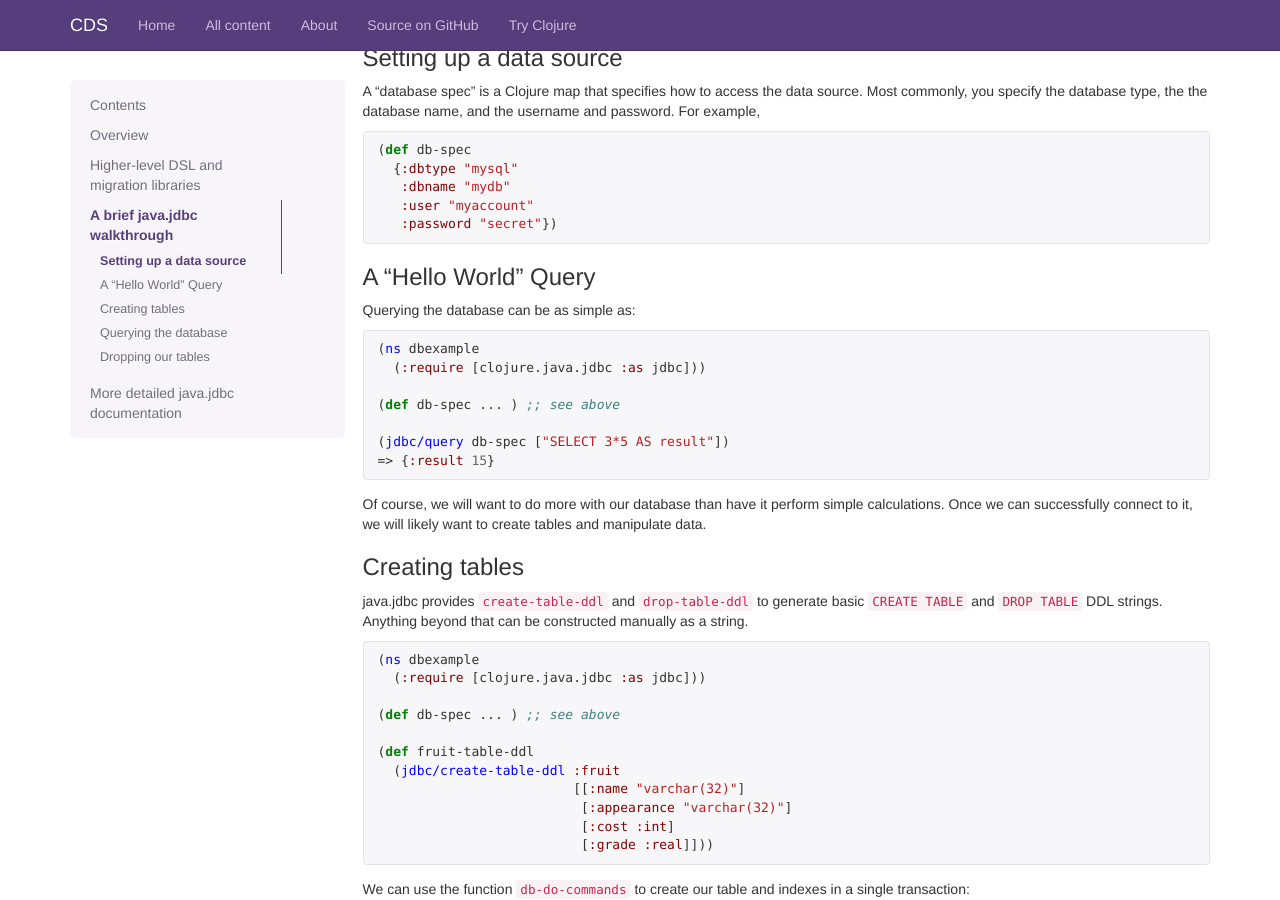
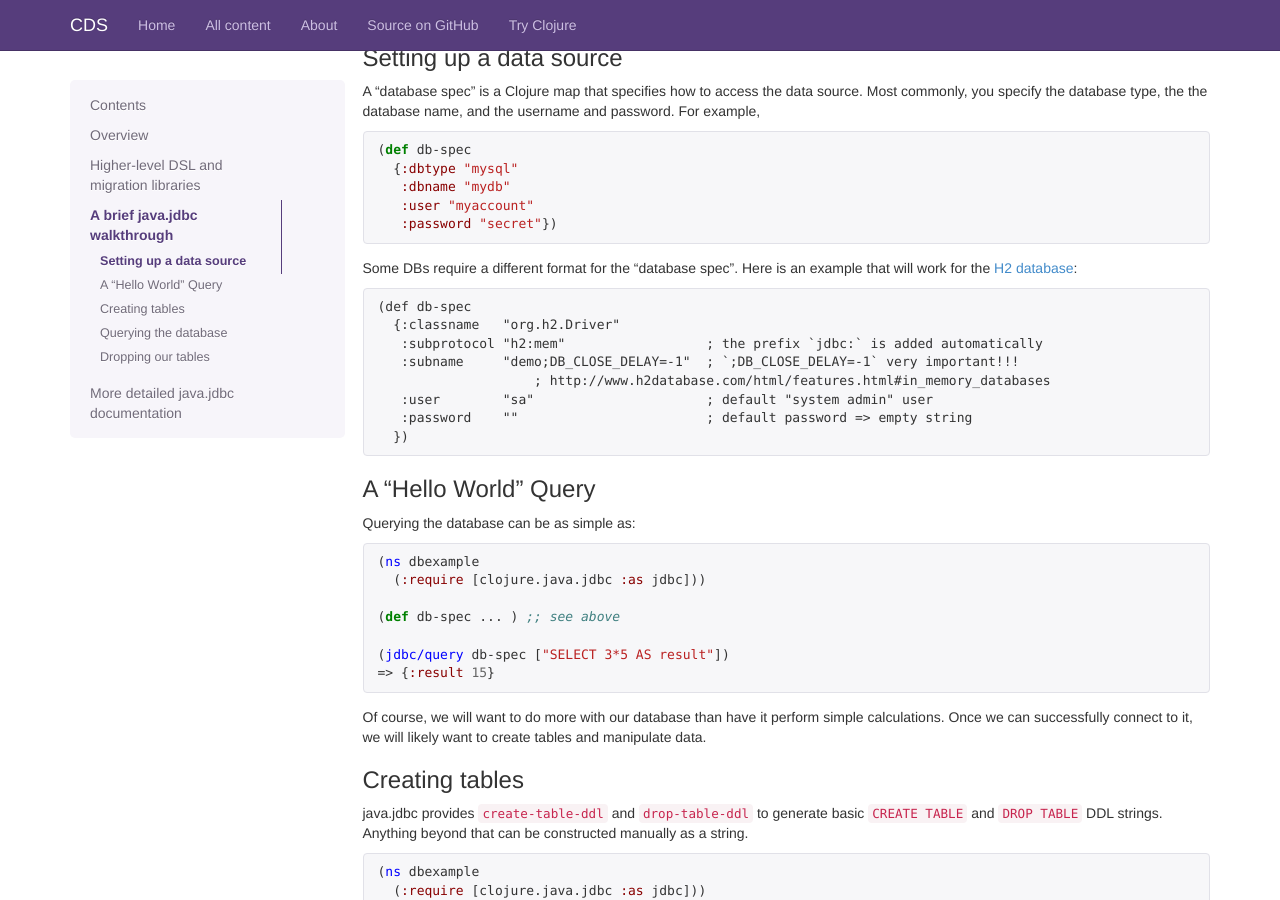
Before and after one commit to clojuredocs/guides, a Jekyll site: the page built from articles/ecosystem/java_jdbc/home.md, in a window 1280 px wide and 900 px high, scrolled down 1047 px. Built offline with Jekyll 4.4.1, drawn with Linux system fonts in a browser that asks for light colours; some web fonts are replaced; Markdown is read by kramdown in place of the engine named in the settings.

Commit message:
Add example of alternate db-spec syntax.
Using an in-memory DB for H2 doesn't work for the newer `dbtype` syntax. An example of the older syntax will help users be aware of alternatives.

````diff
--- a/articles/ecosystem/java_jdbc/home.md
+++ b/articles/ecosystem/java_jdbc/home.md
@@ -68,6 +68,20 @@ and the username and password. For example,
    :dbname "mydb"
    :user "myaccount"
    :password "secret"})
+```
+
+Some DBs require a different format for the "database spec".  Here is an example that will
+work for the [H2 database](http://www.h2database.com):
+
+```
+(def db-spec
+  {:classname   "org.h2.Driver"
+   :subprotocol "h2:mem"                  ; the prefix `jdbc:` is added automatically
+   :subname     "demo;DB_CLOSE_DELAY=-1"  ; `;DB_CLOSE_DELAY=-1` very important!!!
+                    ; http://www.h2database.com/html/features.html#in_memory_databases
+   :user        "sa"                      ; default "system admin" user
+   :password    ""                        ; default password => empty string
+  })
 ```
 
 ### A "Hello World" Query
````
